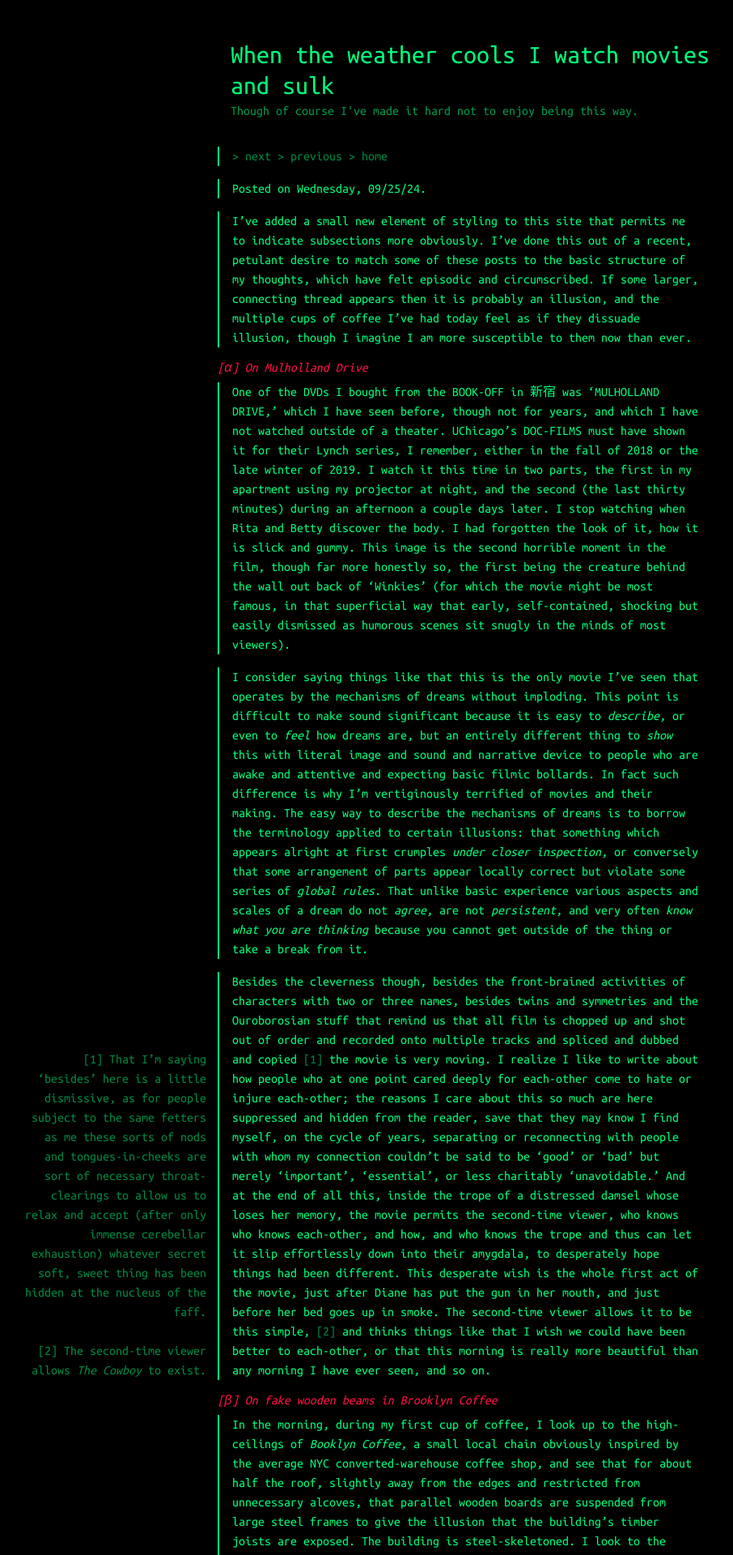
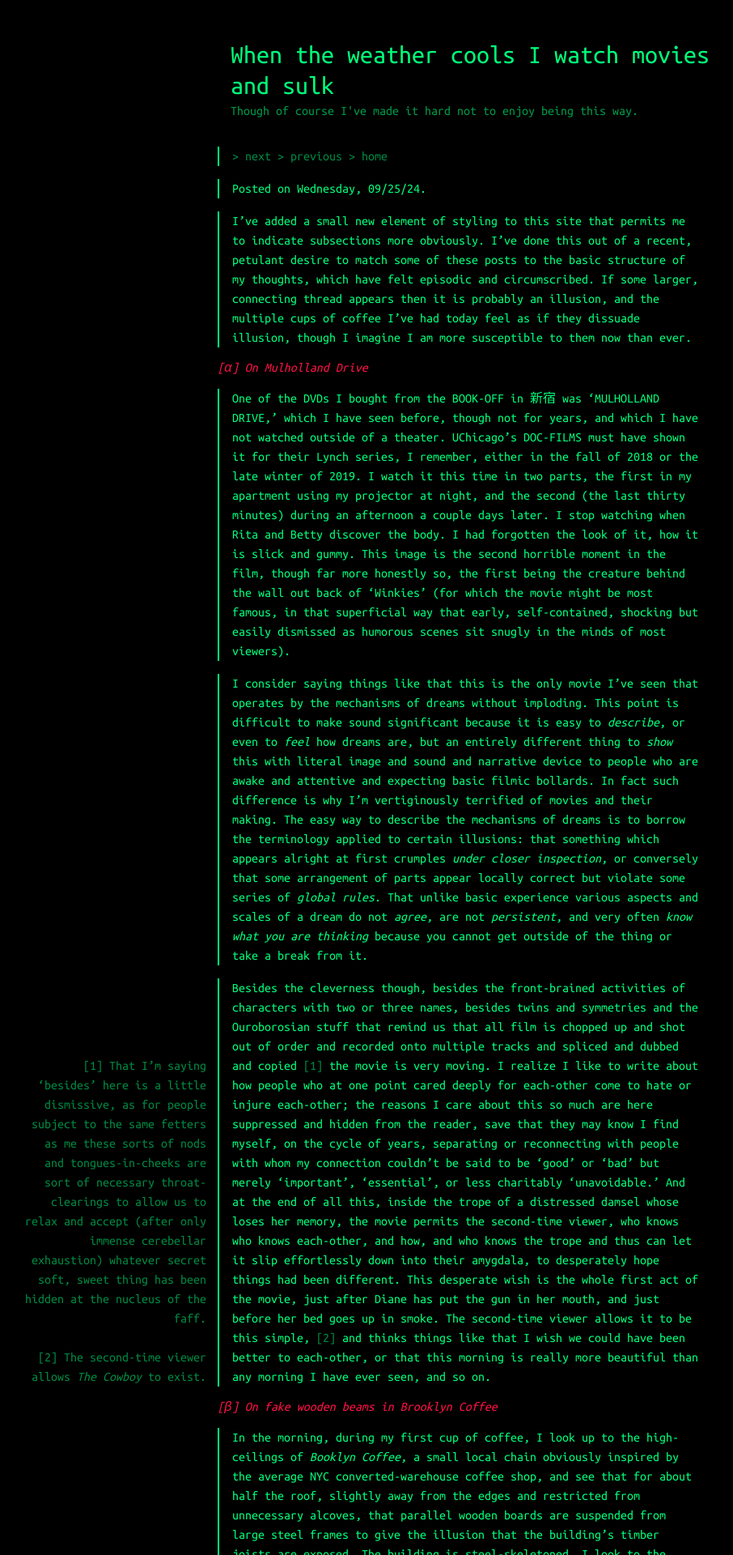
Before and after one commit to white-noise/white-noise.github.io, a Jekyll site: the page built from _posts/2024-09-25-neoteny.md, in a window 1280 px wide. Shown: the top 1920 px of the page at 81% size, without its empty margins (195-1101 px from the left). Built offline with Jekyll 4.4.1, drawn with Linux system fonts in a browser that asks for light colours.

Commit message:
Update styling.

```diff
--- a/assets/css/base.css
+++ b/assets/css/base.css
@@ -1,6 +1,6 @@
 :root {
     --main-bg: #000000;
-    --main-text:  #00ff7a; /*#46ff00*/ /* #ff142a for some fun */
+    --main-text: #00ff7a; /*#46ff00*/ /* #ff142a for some fun */
     --main-text-dull: #008942;
     --main-text-bright: #008942; /* pending */
     --border: #00ff7a;
@@ -20,18 +20,18 @@
     --code-border: var(--border);
     /* external links */
     --external-link-bg: #020; /* pending */
-    --external-link-color: #0C8; /* pending */
+    --external-link-color: #0c8; /* pending */
     --external-link-hover-bg: #020; /* pending */
-    --external-link-hover-color: #0FB; /* pending */
+    --external-link-hover-color: #0fb; /* pending */
     /* sidenotes */
     --sidenote-bright: #008942;
     --sidenote-hover: #00ff7a; /* pending */
     /* glow effects */
-    --init-img-opacity: 1.0;
+    --init-img-opacity: 1;
     --fin-img-opacity: 0.7;
-    --init-title-opacity: 1.0;
+    --init-title-opacity: 1;
     --fin-title-opacity: 0.6;
-    --init-subtitle-opacity: 1.0;
+    --init-subtitle-opacity: 1;
     --fin-subtitle-opacity: 0.6;
 }
 
@@ -39,15 +39,15 @@ body {
     background-color: var(--main-bg);
     color: var(--main-text);
     font-size: 12pt;
-    font-family: 'Ubuntu Mono', sans-serif;
+    font-family: "Ubuntu Mono", sans-serif;
 
     /* sidenote and fig counters */
     counter-reset: sym-count img-sym-count head-count;
 }
 
 img {
-    width:100%;
-    margin-left:-1em;
+    width: 100%;
+    margin-left: -1em;
 }
 
 a {
@@ -67,10 +67,11 @@ h3 {
     display: block;
     font-style: italic;
     counter-increment: head-count;
+    margin-bottom: 1em;
 }
 
 h3::before {
-    content: "["counter(head-count, lower-greek)"] ";
+    content: "[" counter(head-count, lower-greek) "] ";
 }
 
 .navlink {
@@ -287,19 +288,19 @@ h3::before {
 /* fig label number */
 .note-img::before {
     color: var(--main-text-dull);
-    content: "[fig "counter(img-sym-count)"] ";
+    content: "[fig " counter(img-sym-count) "] ";
 }
 
 /* in-text sidenote label */
 .note-sym::before {
     color: var(--main-text-dull);
-    content: "["counter(sym-count)"]";
+    content: "[" counter(sym-count) "]";
 }
 
 /* sidenote label */
 .note-para::before {
     color: var(--main-text-dull);
-    content: "["counter(sym-count)"] ";
+    content: "[" counter(sym-count) "] ";
     position: relative;
     vertical-align: baseline;
 }
@@ -331,7 +332,7 @@ h3::before {
 
 .code-box {
     color: var(--code-fg) !important;
-    font-family: 'Ubuntu Mono', monospace;
+    font-family: "Ubuntu Mono", monospace;
     overflow: auto;
     word-wrap: break-word;
     padding-top: 0px;
@@ -418,7 +419,7 @@ h3::before {
         opacity: var(--init-img-opacity);
     }
     to {
-     opacity: var(--fin-img-opacity);
+        opacity: var(--fin-img-opacity);
     }
 }
 
@@ -451,13 +452,11 @@ h3::before {
 /* bootstrap specified breakpoints */
 /* large devices and smaller (less than 992px) 991.98 */
 @media (max-width: 991.98px) {
-
 }
 
 /* bootstrap specified breakpoints */
 /* medium devices and smaller (less than 768px) 767.98 */
 @media (max-width: 767.98px) {
-
     .note-para {
         color: var(--sidenote-bright);
         float: none;
@@ -477,7 +476,6 @@ h3::before {
         color: var(--sidenote-bright);
         content: "";
     }
-
 
     /* highlight sidenote on hover */
     .note-para:hover {
@@ -531,6 +529,13 @@ h3::before {
 
     /* END SIDENOTE COLORING */
 
+    /* Main style for internal high-level divisions */
+    h3 {
+        margin-left: 0em;
+        width: 100%;
+        margin-bottom: 1em;
+    }
+
     /* widen general post para */
     .right-para {
         margin-left: 0em;
```
